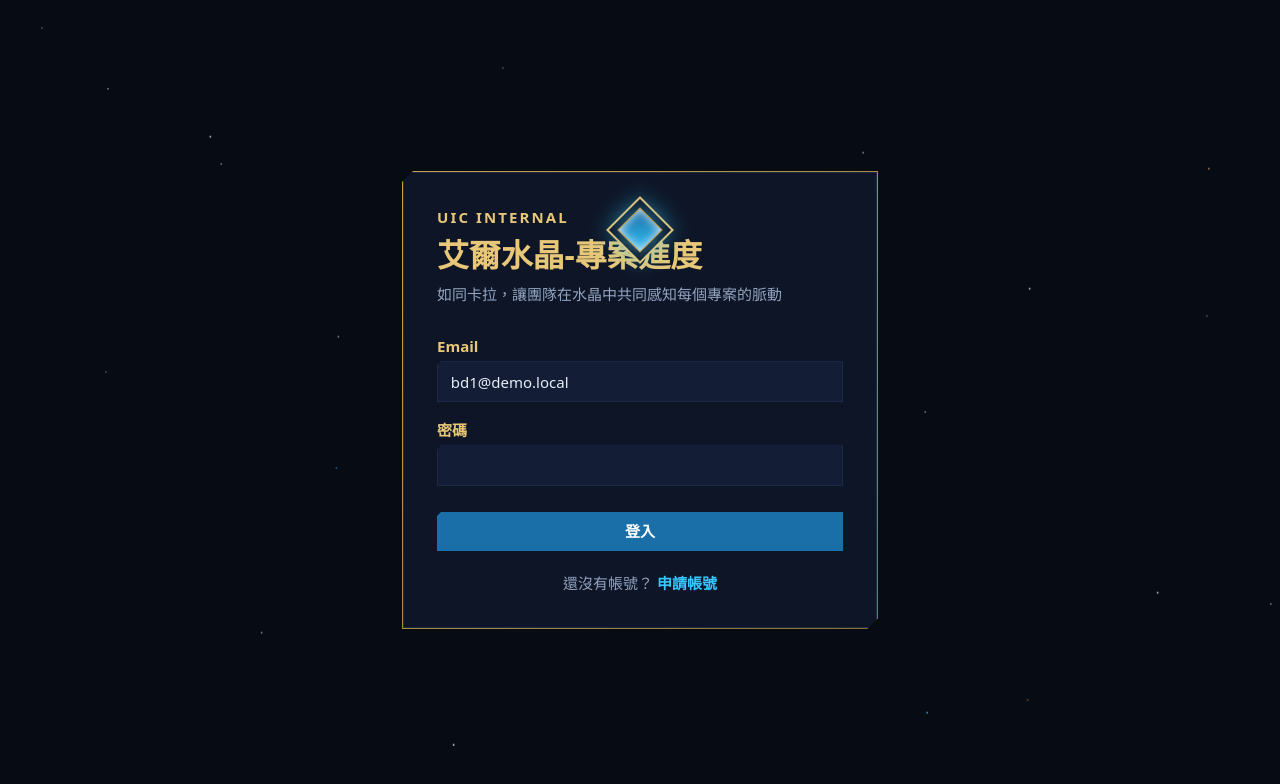
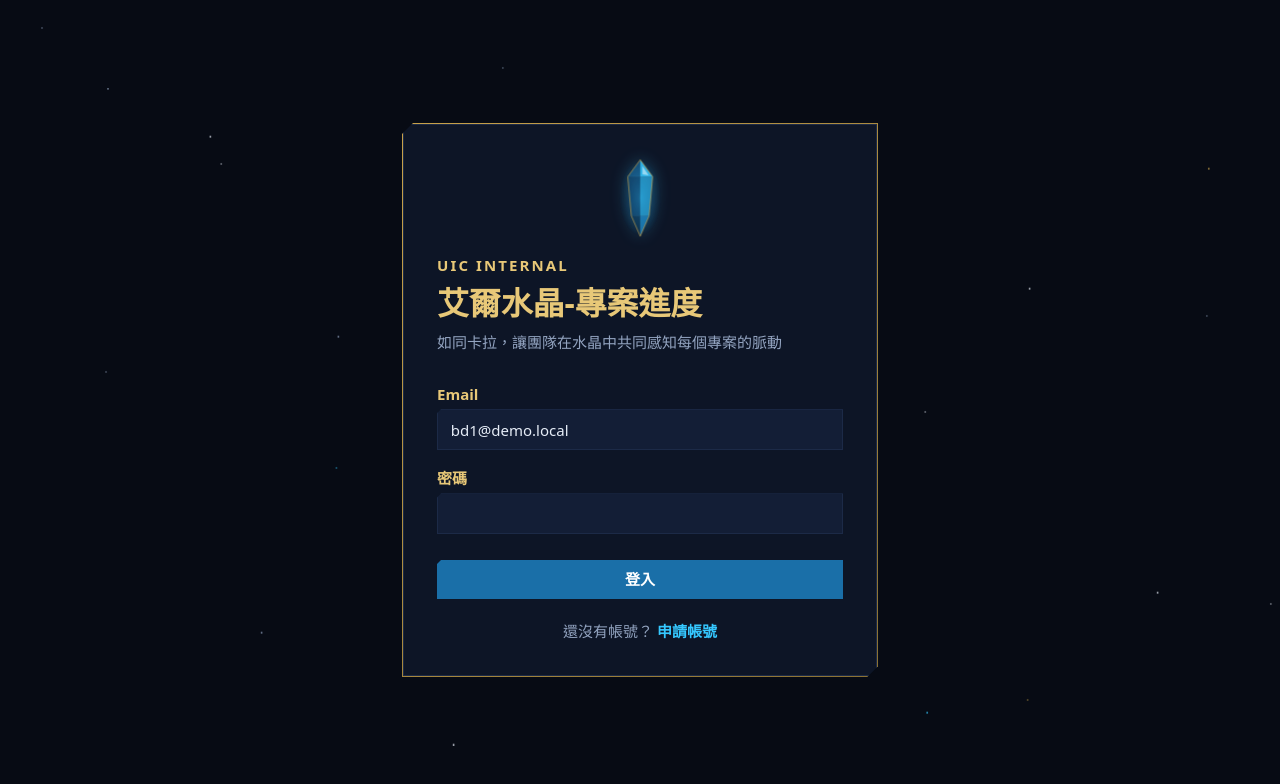
Before and after one commit to bounce12340/project-brain, a React (Vite) app: page /login in a window 1280 px wide. Shown: the top 784 px of the page. Built offline with nearby package versions, Linux system fonts and the light colour scheme; no server answers.

Commit message:
feat(v9.1): replace auth crystal with faceted svg

```diff
--- /dev/null
+++ b/src/components/AuthCrystal.tsx
@@ -0,0 +1,26 @@
+export function AuthCrystal() {
+  return (
+    <div className="auth-crystal" aria-hidden="true">
+      <svg className="auth-crystal-svg" viewBox="0 0 100 180" focusable="false">
+        <defs>
+          <radialGradient id="auth-crystal-halo">
+            <stop offset="0" stopColor="#35C8FF" stopOpacity=".55" />
+            <stop offset=".55" stopColor="#1A6FA8" stopOpacity=".2" />
+            <stop offset="1" stopColor="#1A6FA8" stopOpacity="0" />
+          </radialGradient>
+        </defs>
+        <ellipse className="auth-crystal-halo" cx="50" cy="90" rx="48" ry="86" fill="url(#auth-crystal-halo)" />
+        <g className="auth-crystal-facets">
+          <polygon points="50,4 22,42 50,42" fill="#1A6FA8" fillOpacity=".55" />
+          <polygon points="50,4 78,42 50,42" fill="#35C8FF" fillOpacity=".85" />
+          <polygon points="22,42 50,42 50,130 30,130" fill="#12507E" fillOpacity=".6" />
+          <polygon points="50,42 78,42 70,130 50,130" fill="#2AA6DB" fillOpacity=".75" />
+          <polygon points="30,130 50,130 50,176" fill="#0E3A5C" fillOpacity=".6" />
+          <polygon points="50,130 70,130 50,176" fill="#1E86C2" fillOpacity=".8" />
+        </g>
+        <polygon className="auth-crystal-highlight" points="55,18 69,39 55,37" fill="#FFFFFF" fillOpacity=".5" />
+        <polygon className="auth-crystal-frame" points="50,4 78,42 70,130 50,176 30,130 22,42" fill="none" stroke="#C8A24A" strokeWidth="1.5" strokeLinejoin="round" />
+      </svg>
+    </div>
+  );
+}
--- a/src/pages/LoginPage.tsx
+++ b/src/pages/LoginPage.tsx
@@ -1,6 +1,7 @@
 import { useState, type FormEvent } from "react";
 import { Link, Navigate, useLocation, useNavigate } from "react-router-dom";
 import { useAuth } from "../auth";
+import { AuthCrystal } from "../components/AuthCrystal";
 import { ErrorBox } from "../components/UI";
 import { useT } from "../i18n/LangContext";
 
@@ -10,5 +11,5 @@ export function LoginPage() {
   const [email, setEmail] = useState("bd1@demo.local"); const [password, setPassword] = useState(""); const [error, setError] = useState(""); const [busy, setBusy] = useState(false);
   if (user) return <Navigate to={user.must_change_password ? "/change-password" : "/"} replace />;
   const submit = async (event: FormEvent) => { event.preventDefault(); setBusy(true); setError(""); try { const account = await login(email, password); navigate(account.must_change_password ? "/change-password" : ((location.state as { from?: string } | null)?.from ?? "/"), { replace: true }); } catch (cause) { setError(cause instanceof Error ? cause.message : t("auth.loginFailed")); } finally { setBusy(false); } };
-  return <main className="login-stage grid min-h-screen place-items-center px-4"><form onSubmit={submit} className="panel login-panel w-full max-w-md !p-8"><div className="mb-7"><p className="mb-2 text-sm font-semibold uppercase tracking-[0.14em] text-gold-bright">{t("app.internal")}</p><h1 className="text-3xl font-black text-gold-bright">{t("app.fullName")}</h1><p className="mt-2 text-sm text-star-dim">{t("app.tagline")}</p></div>{error && <ErrorBox message={error} />}<label className="label">{t("auth.email")}</label><input className="mb-4 w-full" type="email" value={email} onChange={(e) => setEmail(e.target.value)} required /><label className="label">{t("auth.password")}</label><input className="mb-6 w-full" type="password" value={password} onChange={(e) => setPassword(e.target.value)} required /><button className="btn w-full" disabled={busy}>{t(busy ? "auth.loggingIn" : "auth.login")}</button><p className="mt-5 text-center text-sm text-star-dim">{t("auth.noAccount")} <Link className="font-semibold text-psi hover:text-star" to="/register">{t("auth.applyAccount")}</Link></p></form></main>;
+  return <main className="auth-stage grid min-h-screen place-items-center px-4 py-10"><form onSubmit={submit} className="panel auth-panel w-full max-w-md !p-8"><AuthCrystal /><div className="mb-7"><p className="mb-2 text-sm font-semibold uppercase tracking-[0.14em] text-gold-bright">{t("app.internal")}</p><h1 className="text-3xl font-black text-gold-bright">{t("app.fullName")}</h1><p className="mt-2 text-sm text-star-dim">{t("app.tagline")}</p></div>{error && <ErrorBox message={error} />}<label className="label">{t("auth.email")}</label><input className="mb-4 w-full" type="email" value={email} onChange={(e) => setEmail(e.target.value)} required /><label className="label">{t("auth.password")}</label><input className="mb-6 w-full" type="password" value={password} onChange={(e) => setPassword(e.target.value)} required /><button className="btn w-full" disabled={busy}>{t(busy ? "auth.loggingIn" : "auth.login")}</button><p className="mt-5 text-center text-sm text-star-dim">{t("auth.noAccount")} <Link className="font-semibold text-psi hover:text-star" to="/register">{t("auth.applyAccount")}</Link></p></form></main>;
 }
--- a/src/styles.css
+++ b/src/styles.css
@@ -66,28 +66,31 @@
   .risk-low { @apply border border-ok bg-void text-ok; }
   .risk-medium { @apply border border-warn bg-void text-warn; }
   .risk-high { @apply border border-danger bg-void text-danger; }
-  .login-stage { @apply relative isolate overflow-hidden bg-void; }
-  .login-stage::before, .login-stage::after { content: ""; position: absolute; width: 2px; height: 2px; border-radius: 9999px; background: rgb(var(--color-star-dim)); opacity: .7; animation: star-drift 28s linear infinite; }
-  .login-stage::before { left: 8%; top: 12%; box-shadow: 8vw 6vh rgb(var(--color-star)), 18vw 31vh rgb(var(--color-star-dim)), 31vw 12vh rgb(var(--color-star)), 45vw 38vh rgb(var(--color-psi)), 59vw 8vh rgb(var(--color-star-dim)), 72vw 25vh rgb(var(--color-star)), 86vw 10vh rgb(var(--color-gold)), 12vw 68vh rgb(var(--color-star-dim)), 27vw 82vh rgb(var(--color-star)), 43vw 65vh rgb(var(--color-star-dim)), 64vw 78vh rgb(var(--color-psi)), 82vw 63vh rgb(var(--color-star)); }
-  .login-stage::after { left: 3%; top: 4%; opacity: .4; animation-duration: 46s; box-shadow: 5vw 43vh rgb(var(--color-star-dim)), 14vw 17vh rgb(var(--color-star)), 23vw 55vh rgb(var(--color-psi)), 36vw 5vh rgb(var(--color-star-dim)), 48vw 72vh rgb(var(--color-star)), 56vw 27vh rgb(var(--color-star-dim)), 69vw 48vh rgb(var(--color-star)), 77vw 84vh rgb(var(--color-gold)), 91vw 36vh rgb(var(--color-star-dim)), 96vw 72vh rgb(var(--color-star)); }
-  .login-panel { @apply relative z-10; padding-top: 7rem !important; }
-  .login-panel::before, .login-panel::after { content: ""; @apply absolute left-1/2 rotate-45; animation: crystal-pulse 4s ease-in-out infinite; }
-  .login-panel::before { top: 2rem; width: 48px; height: 48px; margin-left: -24px; border: 2px solid rgb(var(--color-gold-bright)); background: rgb(var(--color-nexus)); box-shadow: 0 0 24px rgb(var(--color-psi) / .35); }
-  .login-panel::after { top: 2.5rem; width: 32px; height: 32px; margin-left: -16px; border: 1px solid rgb(var(--color-gold)); background: linear-gradient(135deg, rgb(var(--color-psi-deep)), rgb(var(--color-psi))); box-shadow: inset 0 0 10px rgb(var(--color-star)), 0 0 18px rgb(var(--color-psi) / .65); }
+  .auth-stage { @apply relative isolate overflow-hidden bg-void; }
+  .auth-stage::before, .auth-stage::after { content: ""; position: absolute; width: 2px; height: 2px; border-radius: 9999px; background: rgb(var(--color-star-dim)); opacity: .7; animation: star-drift 28s linear infinite; }
+  .auth-stage::before { left: 8%; top: 12%; box-shadow: 8vw 6vh rgb(var(--color-star)), 18vw 31vh rgb(var(--color-star-dim)), 31vw 12vh rgb(var(--color-star)), 45vw 38vh rgb(var(--color-psi)), 59vw 8vh rgb(var(--color-star-dim)), 72vw 25vh rgb(var(--color-star)), 86vw 10vh rgb(var(--color-gold)), 12vw 68vh rgb(var(--color-star-dim)), 27vw 82vh rgb(var(--color-star)), 43vw 65vh rgb(var(--color-star-dim)), 64vw 78vh rgb(var(--color-psi)), 82vw 63vh rgb(var(--color-star)); }
+  .auth-stage::after { left: 3%; top: 4%; opacity: .4; animation-duration: 46s; box-shadow: 5vw 43vh rgb(var(--color-star-dim)), 14vw 17vh rgb(var(--color-star)), 23vw 55vh rgb(var(--color-psi)), 36vw 5vh rgb(var(--color-star-dim)), 48vw 72vh rgb(var(--color-star)), 56vw 27vh rgb(var(--color-star-dim)), 69vw 48vh rgb(var(--color-star)), 77vw 84vh rgb(var(--color-gold)), 91vw 36vh rgb(var(--color-star-dim)), 96vw 72vh rgb(var(--color-star)); }
+  .auth-panel { @apply relative z-10; }
+  .auth-crystal { display: flex; justify-content: center; margin-bottom: 16px; }
+  .auth-crystal-svg { display: block; width: auto; height: 80px; overflow: visible; filter: drop-shadow(0 0 8px rgb(var(--color-psi) / .45)); }
+  .auth-crystal-facets polygon { stroke: rgb(200 235 255 / .14); stroke-width: .45px; stroke-linejoin: round; }
+  .auth-crystal-halo { --auth-halo-min: .48; --auth-halo-max: .9; animation: crystal-pulse 4s ease-in-out infinite; }
   .recharts-cartesian-grid line { stroke: rgb(var(--color-nexus-line)); }
   .recharts-cartesian-axis-tick text, .recharts-legend-item-text { fill: rgb(var(--color-star-dim)) !important; color: rgb(var(--color-star-dim)) !important; }
   .recharts-default-tooltip { background: rgb(var(--color-nexus-raised)) !important; border: 1px solid rgb(var(--color-gold)) !important; color: rgb(var(--color-star)) !important; }
   .recharts-tooltip-label, .recharts-tooltip-item { color: rgb(var(--color-star)) !important; }
 }
 
-:root[data-theme="light"] .login-stage { background-image: linear-gradient(135deg, rgb(var(--color-void)), rgb(var(--color-nexus))), repeating-linear-gradient(45deg, transparent 0 42px, rgb(var(--color-gold) / .05) 43px 44px); }
-:root[data-theme="light"] .login-stage::before, :root[data-theme="light"] .login-stage::after { display: none; }
+:root[data-theme="light"] .auth-stage { background-image: linear-gradient(135deg, rgb(var(--color-void)), rgb(var(--color-nexus))), repeating-linear-gradient(45deg, transparent 0 42px, rgb(var(--color-gold) / .05) 43px 44px); }
+:root[data-theme="light"] .auth-stage::before, :root[data-theme="light"] .auth-stage::after { display: none; }
+:root[data-theme="light"] .auth-crystal-svg { filter: drop-shadow(0 0 6px rgb(var(--color-psi) / .2)); }
+:root[data-theme="light"] .auth-crystal-halo { --auth-halo-min: .18; --auth-halo-max: .38; }
 
-@keyframes crystal-pulse { 0%, 100% { opacity: .72; } 50% { opacity: 1; } }
+@keyframes crystal-pulse { 0%, 100% { opacity: var(--auth-halo-min); } 50% { opacity: var(--auth-halo-max); } }
 @keyframes star-drift { from { transform: translate3d(0, 0, 0); } to { transform: translate3d(1.5rem, -2.5rem, 0); } }
 
 @media (prefers-reduced-motion: reduce) {
-  .login-stage::before, .login-stage::after, .login-panel::before, .login-panel::after { animation: none; }
+  .auth-stage::before, .auth-stage::after, .auth-crystal-halo { animation: none; }
 }
 
 @media print {
```
Also changed, not shown: src/pages/RegisterPage.tsx (+2 -1 lines), 1 other file (tests, documents, lock files or other folders).
